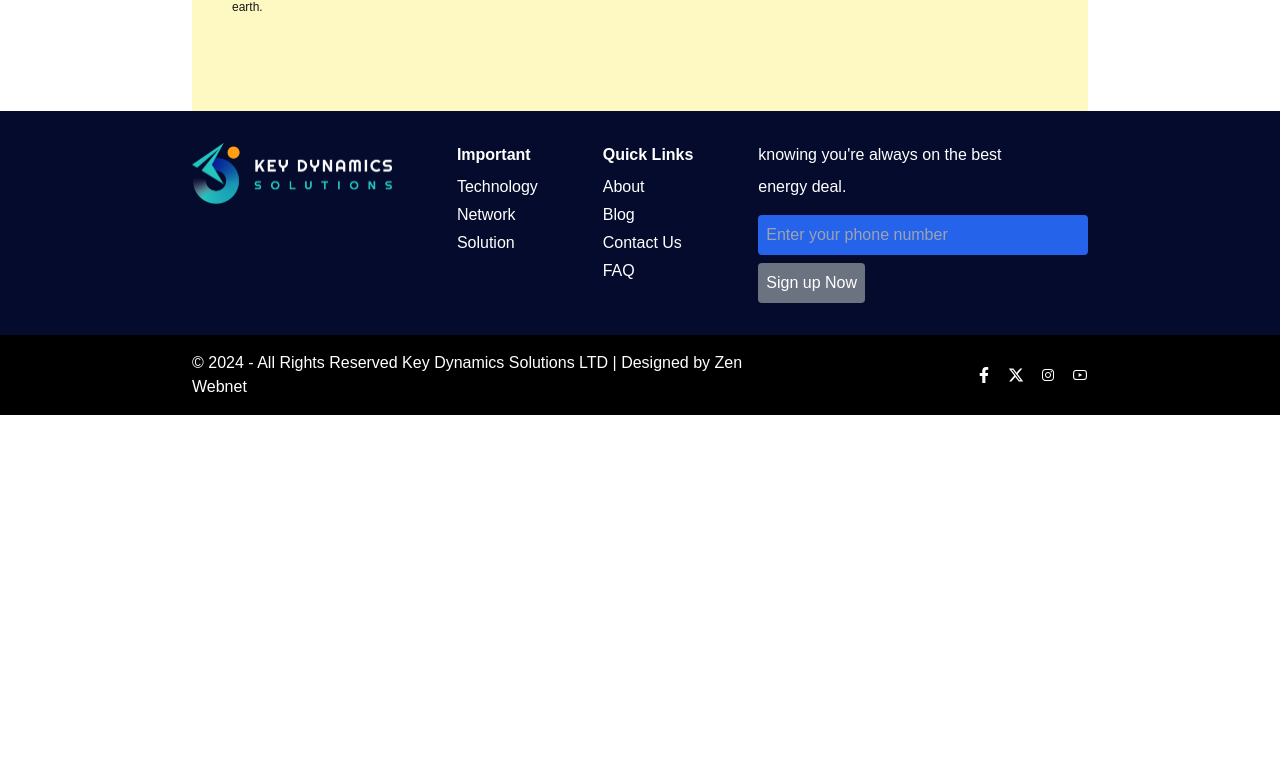
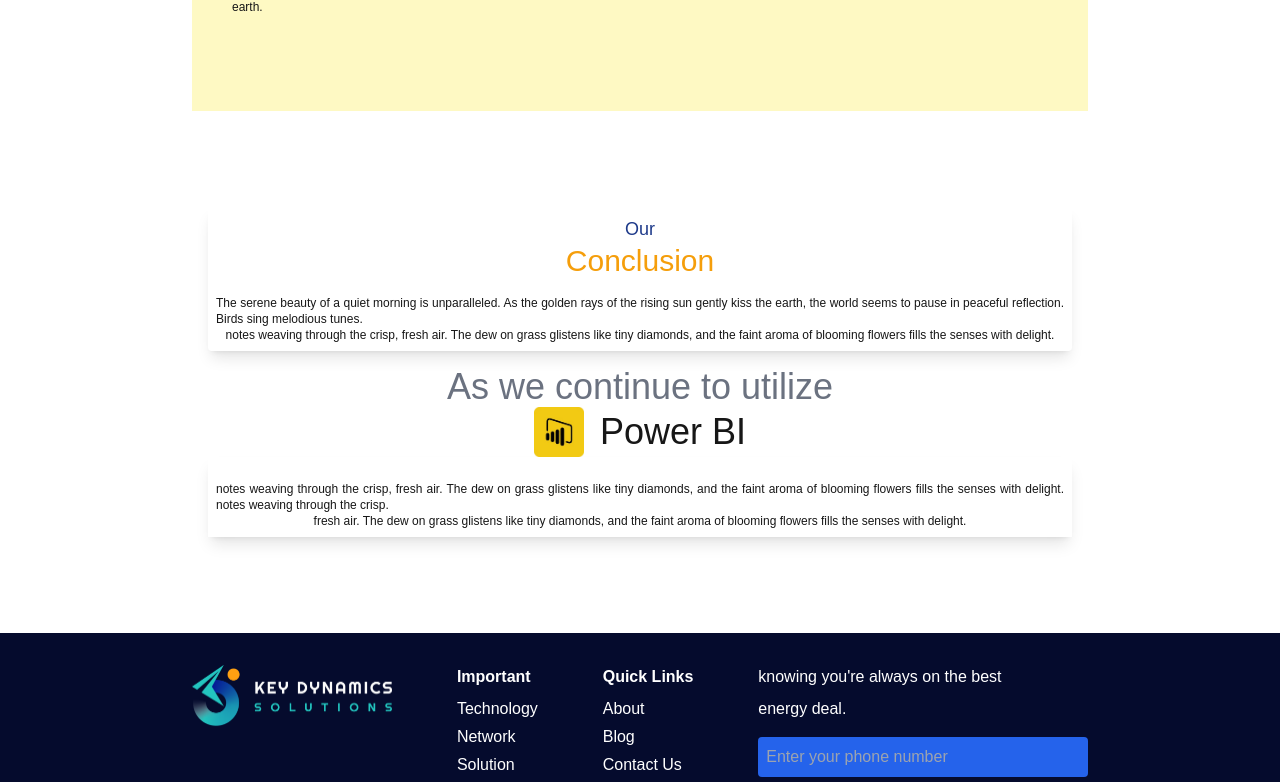
Before and after one commit to anil9450/dummy_design, a Next.js app: page / in a window 1280 px wide. Shown: the part 2678-3460 px from the top of the page. Before the commit the page ends 3093 px from the top, so only its background shows below. Built offline with nearby package versions, Linux system fonts and the light colour scheme.

Commit message:
conclusion part completed

```diff
--- a/src/app/page.tsx
+++ b/src/app/page.tsx
@@ -1,3 +1,4 @@
+import Conclusion from "@/components/Conclusion";
 import Hero from "@/components/Hero";
 import Heropart from "@/components/Heropart";
 import Migration from "@/components/Migration";
@@ -10,6 +11,7 @@ export default function Home() {
       <Heropart />
       <Migration />
       <Solution />
+      <Conclusion />
     </div>
   );
 }
--- /dev/null
+++ b/src/components/Conclusion.tsx
@@ -0,0 +1,54 @@
+import React from "react";
+import Image from "next/image";
+
+const Conclusion = () => {
+  return (
+    <div className="mx-auto sm:w-3/4 px-4 sm:px-6 lg:px-8">
+      <div className="px-4 py-4 sm:py-24">
+        <div className="shadow-lg rounded p-2">
+          <h1 className="text-center text-blue-900 text-lg">Our</h1>
+          <h1 className="text-amber-500 text-center text-3xl">Conclusion</h1>
+          <p className="text-xs mt-4 text-justify">
+            The serene beauty of a quiet morning is unparalleled. As the golden
+            rays of the rising sun gently kiss the earth, the world seems to
+            pause in peaceful reflection. Birds sing melodious tunes.
+          </p>
+          <p className="text-xs sm:text-center text-justify">
+            notes weaving through the crisp, fresh air. The dew on grass
+            glistens like tiny diamonds, and the faint aroma of blooming flowers
+            fills the senses with delight.
+          </p>
+        </div>
+
+        <div className="text-4xl text-center mt-4">
+          <h1 className="text-gray-500">As we continue to utilize</h1>
+          <h1 className="flex items-center justify-center">
+            <Image
+              src="/logo_bi.png"
+              alt="Example Image"
+              width={50}
+              height={25}
+            />
+            <span className="ml-4">Power BI</span>
+          </h1>
+
+          <div className="shadow-lg p-2">
+            <p className="text-xs mt-4 text-justify">
+              notes weaving through the crisp, fresh air. The dew on grass
+              glistens like tiny diamonds, and the faint aroma of blooming
+              flowers fills the senses with delight. notes weaving through the
+              crisp.
+            </p>
+            <p className="sm:text-center text-justify text-xs">
+              {" "}
+              fresh air. The dew on grass glistens like tiny diamonds, and the
+              faint aroma of blooming flowers fills the senses with delight.
+            </p>
+          </div>
+        </div>
+      </div>
+    </div>
+  );
+};
+
+export default Conclusion;
--- a/src/components/Footerex.tsx
+++ b/src/components/Footerex.tsx
@@ -1,60 +1,62 @@
 import React from "react";
-import { FaFacebookF } from "react-icons/fa";
-import { FaXTwitter } from "react-icons/fa6";
-import { IoLogoInstagram } from "react-icons/io";
-import { AiOutlineYoutube } from "react-icons/ai";
+import { FaFacebookF, FaTwitter, FaInstagram, FaYoutube } from "react-icons/fa";
+import Link from "next/link";
 
 const Footerex = () => {
   return (
     <footer className="bg-black text-white">
-      <div className="mx-auto sm:w-3/4 px-4 sm:px-6 lg:px-8 py-4 flex justify-between items-center flex-wrap gap-8">
+      <div className="mx-auto w-full sm:w-3/4 px-4 sm:px-6 lg:px-8 py-4 flex flex-col sm:flex-row items-center sm:justify-between text-center gap-4">
         {/* Left Section */}
         <div>
           <p>
-            &copy; 2024 - All Rights Reserved Key Dynamics Solutions LTD |
-            Designed by Zen
+            &copy; {new Date().getFullYear()} - All Rights Reserved Key Dynamics
+            Solutions LTD | Designed by Zen
           </p>
           <p>Webnet</p>
         </div>
 
         {/* Right Section */}
-        <div className="flex gap-4">
-          <a
+        <div className="flex justify-center items-center gap-4">
+          <Link
             href="https://facebook.com"
             aria-label="Facebook"
+            title="Visit our Facebook page"
             target="_blank"
             rel="noopener noreferrer"
             className="hover:text-blue-600"
           >
             <FaFacebookF />
-          </a>
-          <a
+          </Link>
+          <Link
             href="https://twitter.com"
             aria-label="Twitter"
+            title="Visit our Twitter page"
             target="_blank"
             rel="noopener noreferrer"
             className="hover:text-blue-400"
           >
-            <FaXTwitter />
-          </a>
-          <a
+            <FaTwitter />
+          </Link>
+          <Link
             href="https://instagram.com"
             aria-label="Instagram"
+            title="Visit our Instagram page"
             target="_blank"
             rel="noopener noreferrer"
             className="hover:text-pink-600"
           >
-            <IoLogoInstagram />
-          </a>
-          <a
+            <FaInstagram />
+          </Link>
+          <Link
             href="https://youtube.com"
             aria-label="YouTube"
+            title="Visit our YouTube channel"
             target="_blank"
             rel="noopener noreferrer"
             className="hover:text-red-600"
           >
-            <AiOutlineYoutube />
-          </a>
+            <FaYoutube />
+          </Link>
         </div>
       </div>
     </footer>
--- a/src/components/Solution.tsx
+++ b/src/components/Solution.tsx
@@ -67,7 +67,7 @@ const Solution = () => {
               alt="Power BI Hero"
               width={300}
               height={150}
-              className="rounded"
+              className="rounded mt-2 sm:mt-0"
             />
             <h2 className="text-lg font-semibold mt-4">
               User Training and Adoption
```
Also changed, not shown: src/components/Footer.tsx (+0 -11 lines), public/logo_bi.png (added).
